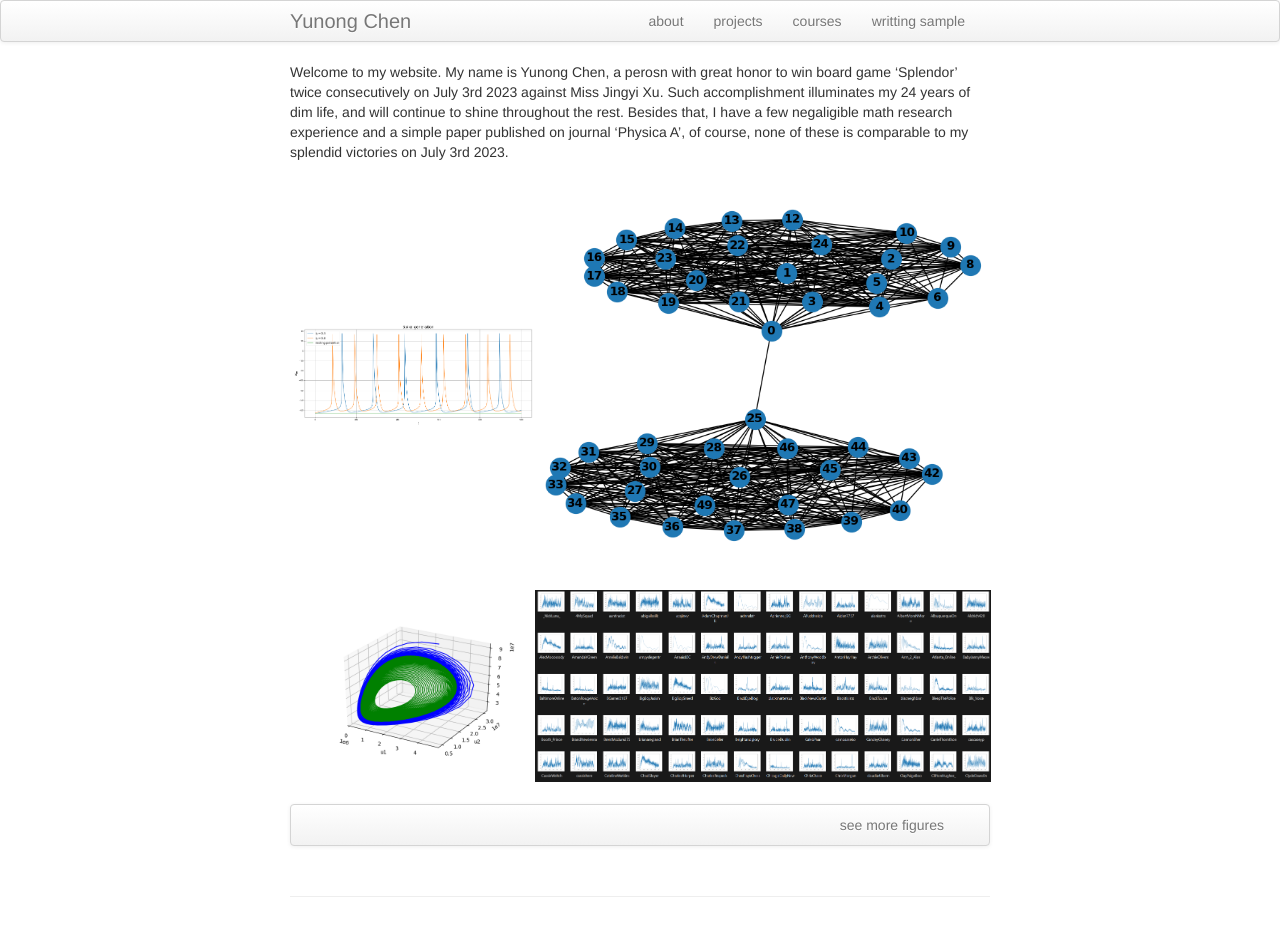
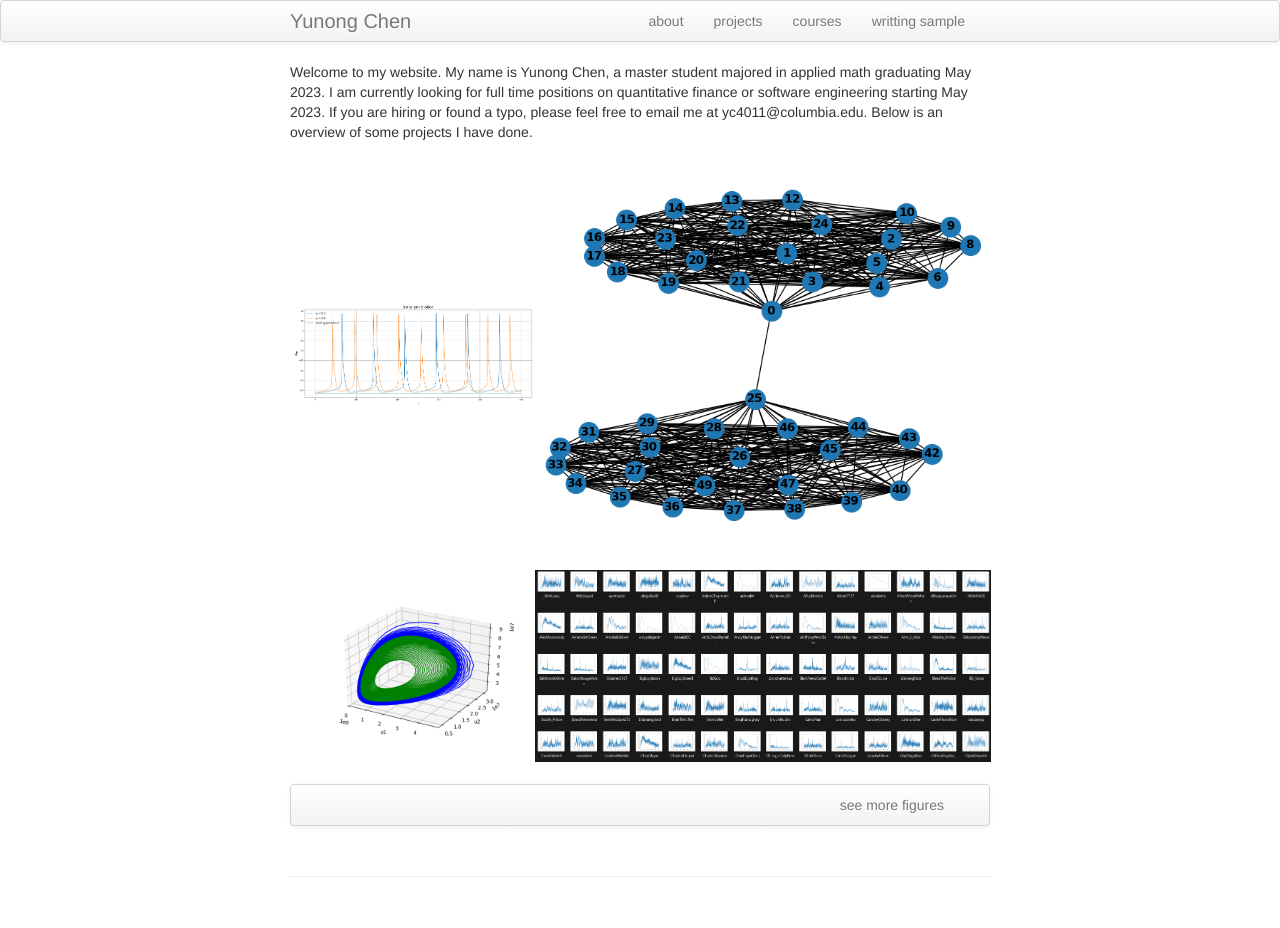
Before and after one commit to yunongch/yunongch.github.io, a Jekyll site: the page built from index.md, in a window 1280 px wide. Built offline with Jekyll 4.4.1, drawn with Linux system fonts in a browser that asks for light colours.

Commit message:
Update index.md

```diff
--- a/index.md
+++ b/index.md
@@ -5,8 +5,7 @@ description: Yunong Chen is a master student majored in applied math at Columbia
 keywords: statistics, data analytics
 ---
 
-Welcome to my website. My name is Yunong Chen, a perosn with great honor to win board game 'Splendor' twice consecutively on July 3rd 2023 against Miss Jingyi Xu. Such accomplishment illuminates my 24 years of dim life, and will continue to shine throughout the rest. Besides that, I have a few negaligible math research experience and a simple paper published on journal 'Physica A', of course, none of these is comparable to my splendid victories on July 3rd 2023.
-
+Welcome to my website. My name is Yunong Chen, a master student majored in applied math graduating May 2023. I am currently looking for full time positions on quantitative finance or software engineering starting May 2023. If you are hiring or found a typo, please feel free to email me at yc4011@columbia.edu. Below is an overview of some projects I have done.
 
 >>>>>>>
 <table class="wide">
```
